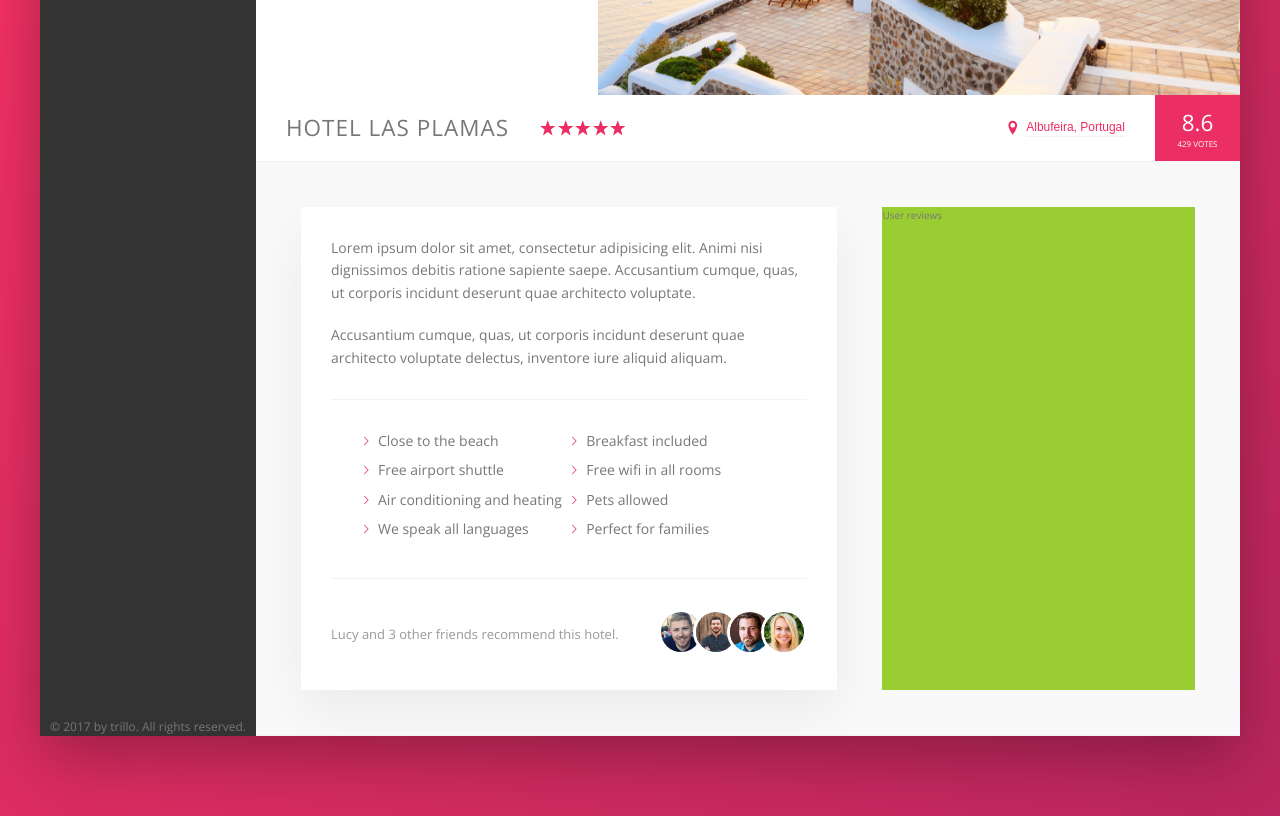
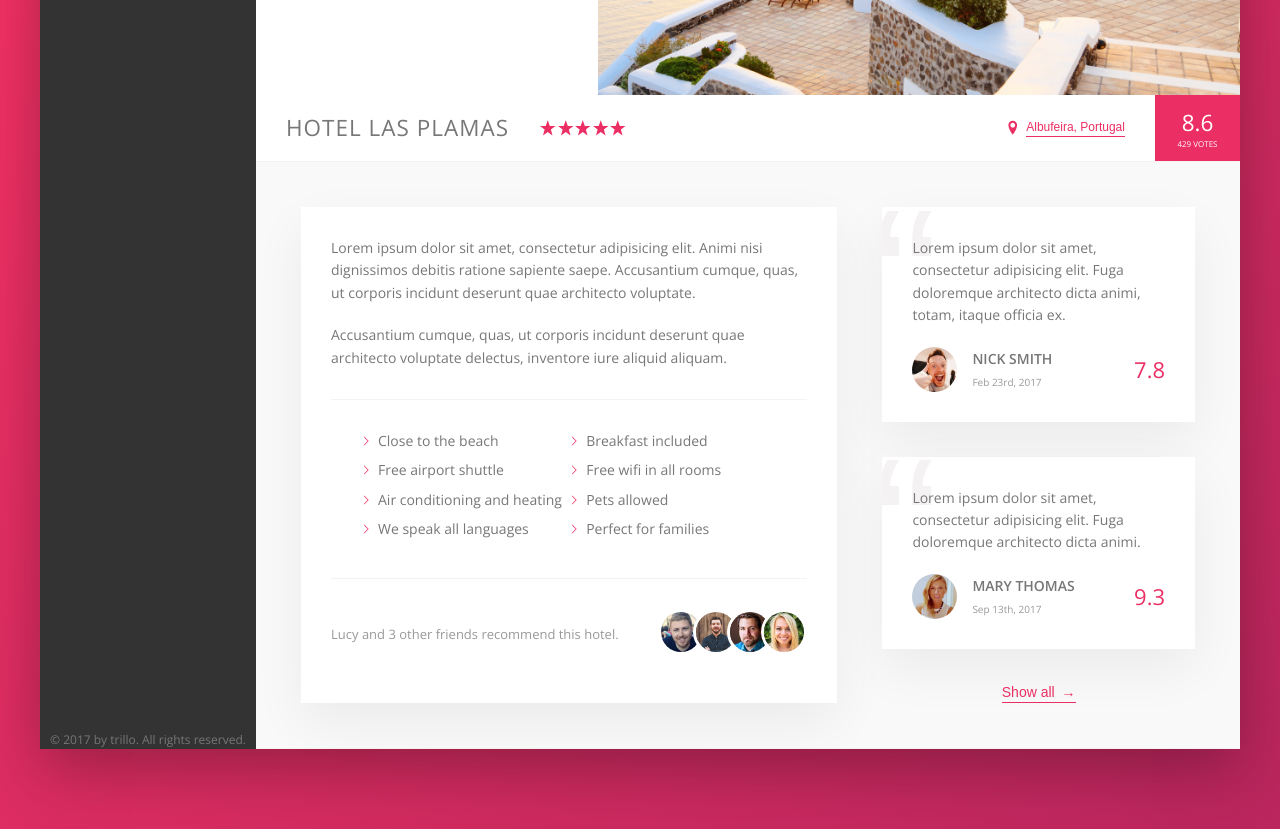
Before and after one commit to Yuko-code/trillo-flexbox-project, a website: page index.html in a window 1280 px wide. Shown: the part 440-1269 px from the top of the page. Drawn offline with nearby package versions, Linux system fonts and the light colour scheme.

Commit message:
detail added

```diff
--- a/index.html
+++ b/index.html
@@ -162,7 +162,34 @@
                             </div>
                         </div>
                         <div class="user-reviews">
-                            User reviews
+                            <figure class="review"> <!--figure is not only for images-->
+                                <blockquote class="review__text">
+                                    Lorem ipsum dolor sit amet, consectetur adipisicing elit. Fuga doloremque architecto dicta animi, totam, itaque officia ex.
+                                </blockquote>
+                                <figcaption class="review__user">
+                                    <img src="img/user-1.jpg" alt="User 1" class="review__photo">
+                                    <div class="review__user-box">
+                                        <p class="review__user-name">Nick Smith</p>
+                                        <p class="review__user-date">Feb 23rd, 2017</p>
+                                    </div>
+                                    <div class="review__rating">7.8</div>
+                                </figcaption>
+                            </figure>
+                            <figure class="review"> <!--figure is not only for images-->
+                                <blockquote class="review__text">
+                                    Lorem ipsum dolor sit amet, consectetur adipisicing elit. Fuga doloremque architecto dicta animi.
+                                </blockquote>
+                                <figcaption class="review__user">
+                                    <img src="img/user-2.jpg" alt="User 2" class="review__photo">
+                                    <div class="review__user-box">
+                                        <p class="review__user-name">Mary Thomas</p>
+                                        <p class="review__user-date">Sep 13th, 2017</p>
+                                    </div>
+                                    <div class="review__rating">9.3</div>
+                                </figcaption>
+                            </figure>
+
+                            <button class="btn-inline">Show all <span>&rarr;</span></button>
                         </div>
                     </div>
                 </main>
--- a/sass/_components.scss
+++ b/sass/_components.scss
@@ -258,21 +258,29 @@
 }
 
 /////////////////////////////////////////
-//Hotel Overview
+//button inline
 
 .btn-inline{
     border:none;
     color:var(--color-primary);
     font-size: inherit;
-    border-bottom: var(--line);
+    border-bottom: 1px solid currentColor;
     padding-bottom: 2px;
     display: inline-block;
     background-color: transparent;
     cursor: pointer;
     transition: all .2s;
 
+    & span{
+        margin-left: 3px;
+    }
+
     &:hover{
         color:var(--color-grey-dark-1);
+        span{
+            margin-left:8px;
+            transition: margin-left .2s;
+        }
     }
 
     &:focus{
@@ -369,3 +377,64 @@
         }
     }
 }
+
+/////////////////////////////////////////
+//Review
+
+.review{
+    position:relative;
+    background-color: #fff;
+    box-shadow: var(--shadow-light);
+    padding: 3rem;
+    margin-bottom: 3.5rem;
+    overflow: hidden;
+
+    &__text{
+        z-index:10;
+        position:relative;
+
+    }
+    &__user{
+        display:flex;
+        align-items:center;
+        margin-top:2rem;
+
+    }
+    &__photo{
+        height: 4.5rem;
+        width: 4.5rem;
+        border-radius: 50%;
+        margin-right:1.5rem;
+    }
+    &__user-box{
+        margin-right:auto;
+
+    }
+    &__user-name{
+        font-weight: 600;
+        text-transform: uppercase;
+        margin-bottom: .4rem;
+
+    }
+    &__user-date{
+        font-size: 1rem;
+        color:var(--color-grey-dark-3);
+    }
+    &__rating{
+        font-size:2.2rem;
+        font-weight: 300;
+        color:var(--color-primary);
+    }
+
+    &::before{
+        content:"\201C";
+        position:absolute;
+        top: -2.75rem;
+        left: -1rem;
+        font-size:20rem;
+        color:var(--color-grey-light-2);
+        font-family:sans-serif;
+        line-height: 1;
+        z-index:1;
+    }
+}
--- a/sass/_layout.scss
+++ b/sass/_layout.scss
@@ -39,6 +39,7 @@
 }
 
 .detail{
+    font-size:1.4rem;
     display:flex;
     padding:4.5rem;
     background-color: var(--color-grey-light-1);
@@ -47,7 +48,6 @@
 }
 
 .description{
-    font-size:1.4rem;
     background-color: #fff;
     box-shadow:var(--shadow-light);
     padding:3rem;
@@ -56,6 +56,8 @@
 }
 
 .user-reviews{
- background-color: yellowgreen;
  flex:1;
+ display:flex;
+ flex-direction:column;
+ align-items: center;
 }
```
Also changed, not shown: README.md (added), css/style.css, 1 other file.
